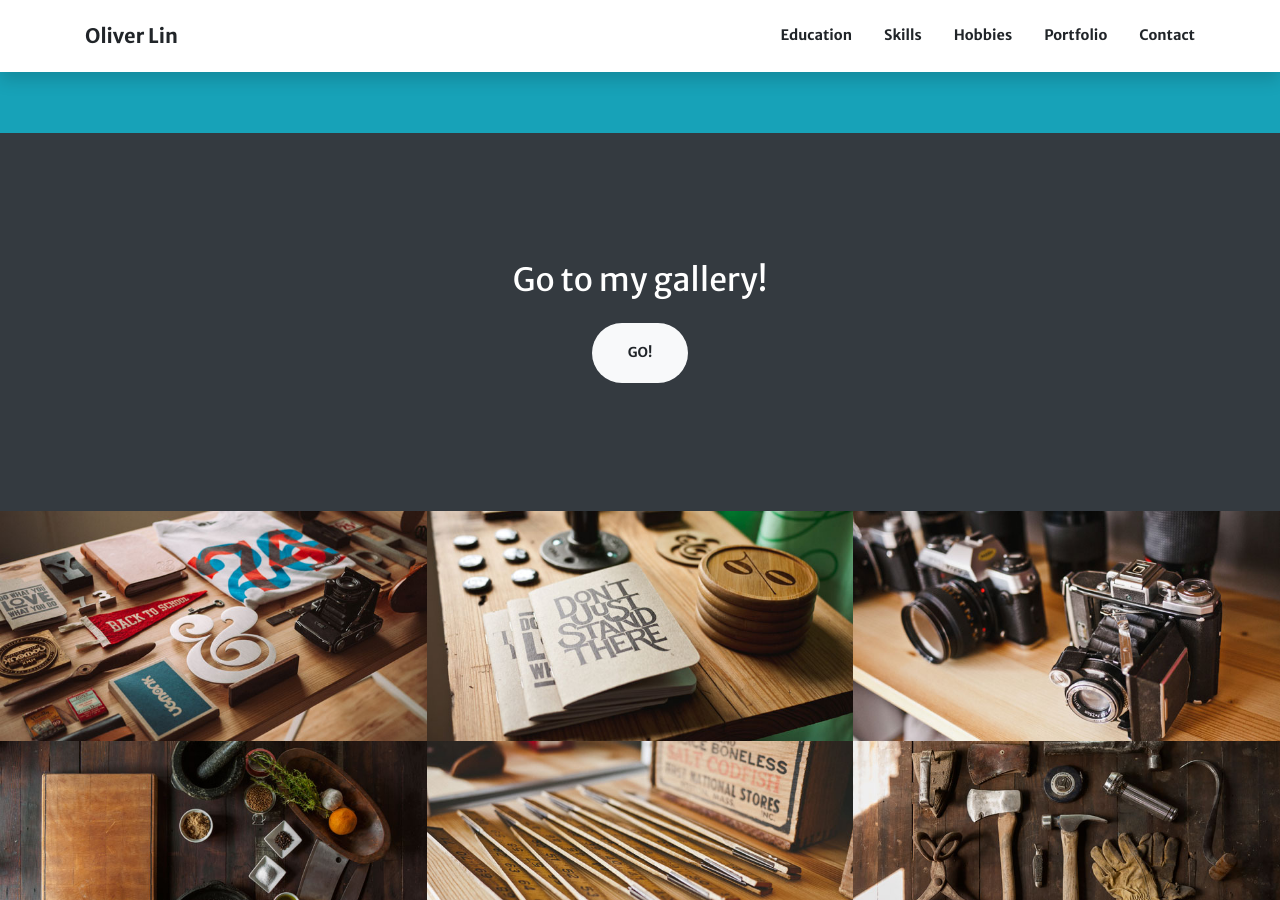
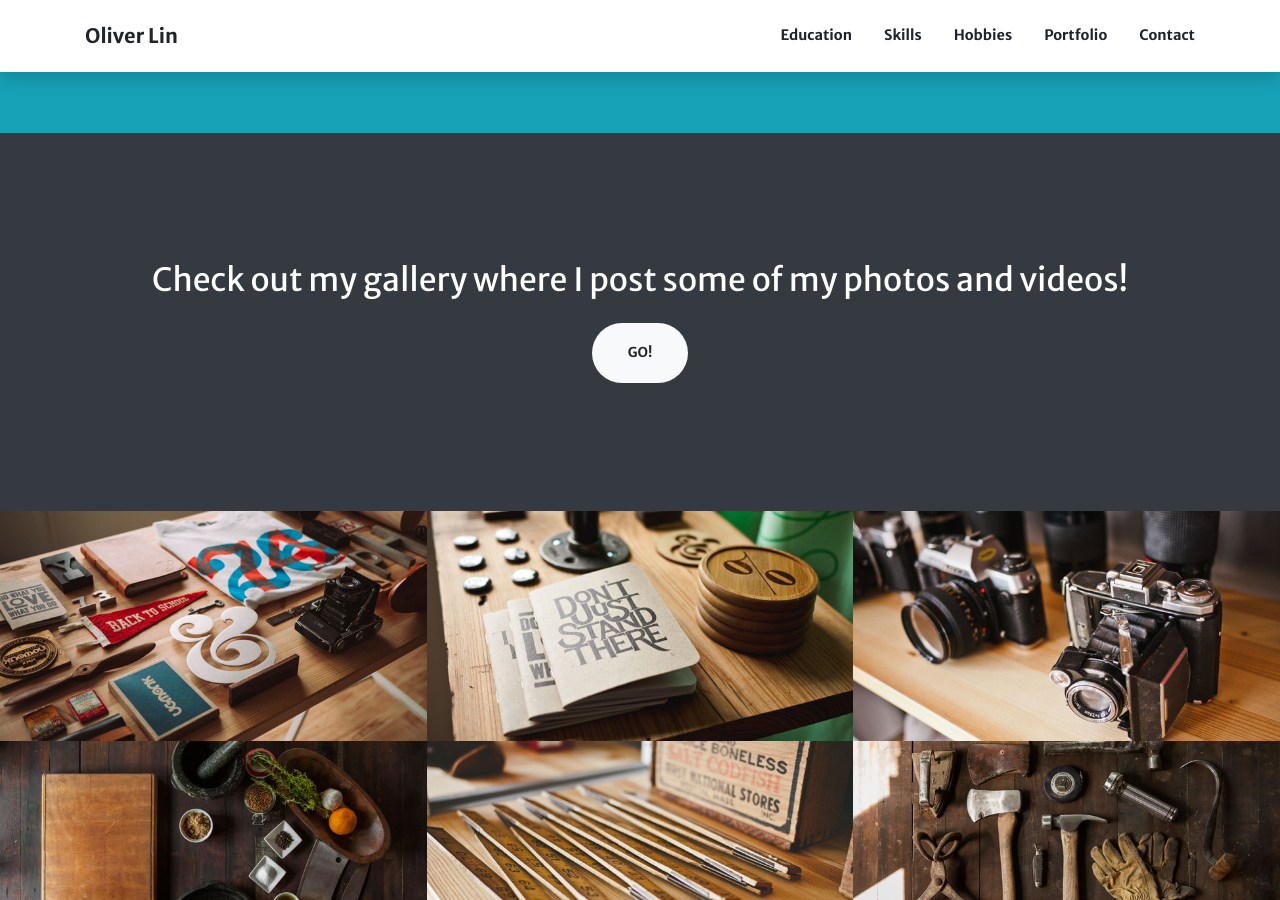
Before and after one commit to oliverlintl/oliverlintl.github.io, a Jekyll site: the page built from index.md, in a window 1280 px wide and 900 px high, scrolled down 4005 px. Built offline with Jekyll 4.4.1, drawn with Linux system fonts in a browser that asks for light colours.

Commit message:
Update index.md

```diff
--- a/index.md
+++ b/index.md
@@ -93,7 +93,7 @@ sections:
 
   - type: aside.html
     section_id: gallery
-    title: Go to my gallery
+    title: Check out my gallery where I post some of my photos and videos
     actions:
       - title: Go!
         url: https://oliverlintl.github.io/gallery
```
